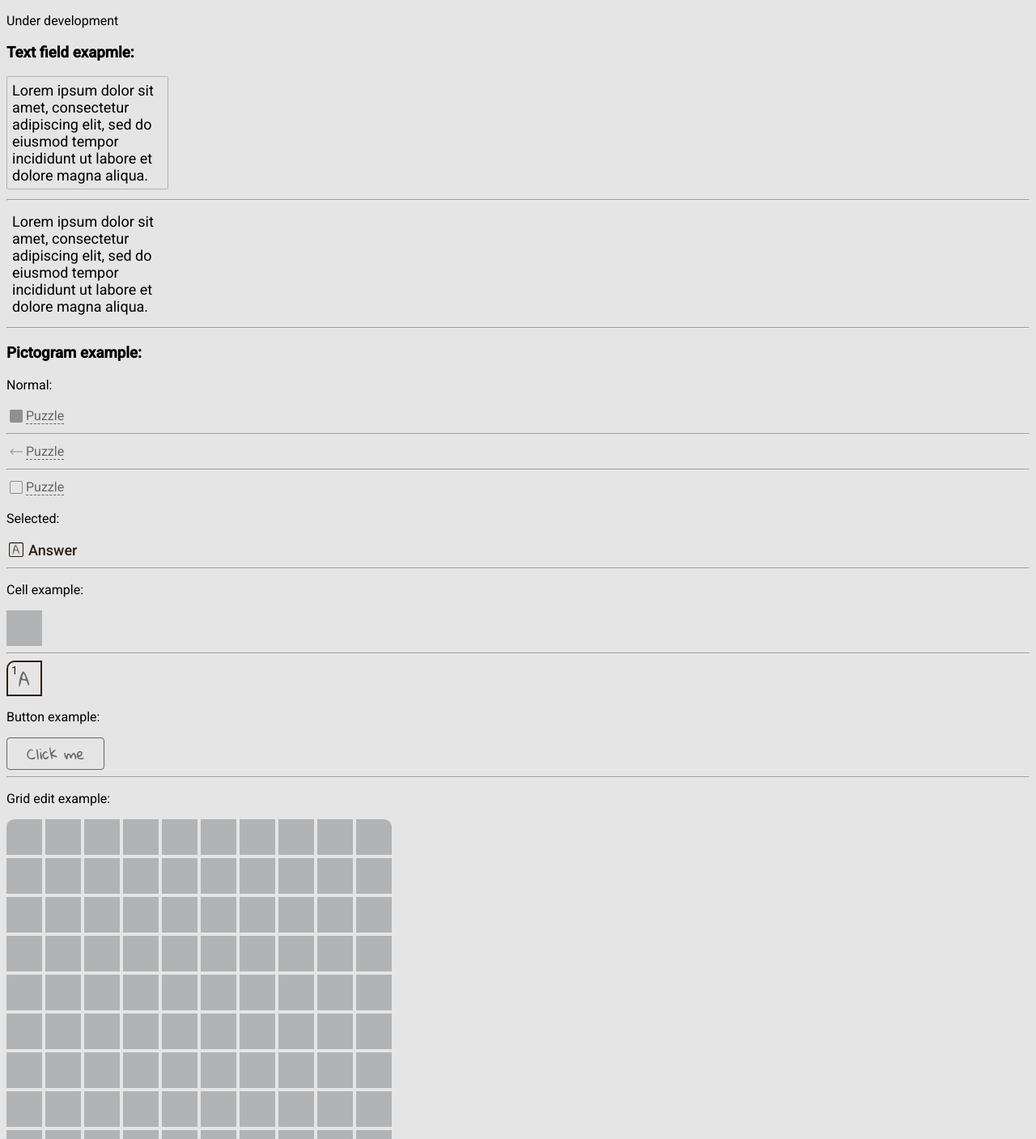
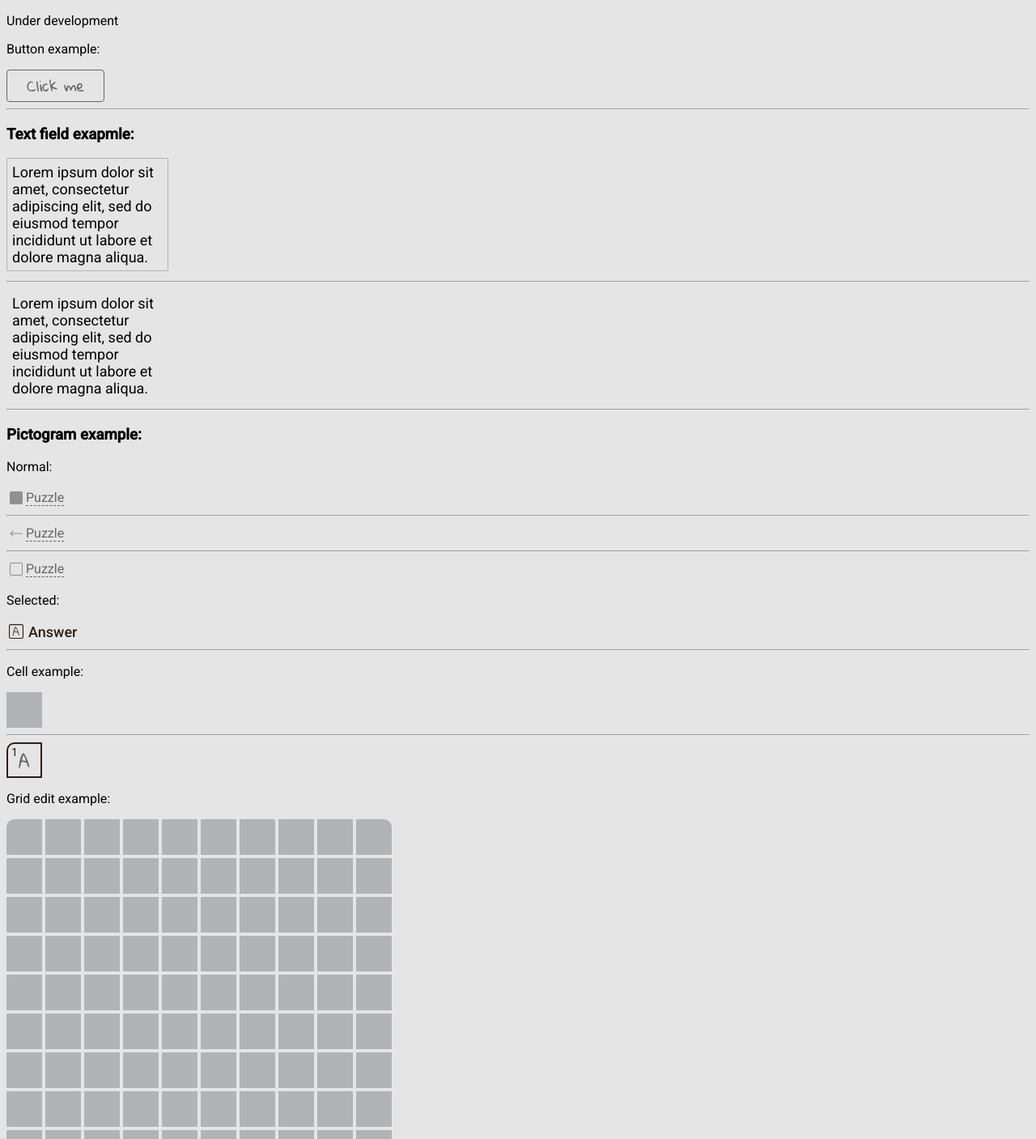
Before and after one commit to ua-dev-front/crossword-master, a React (Create React App) app in the folder frontend/: page / in a window 1280 px wide. Shown: the top 1407 px of the page at 81% size. Built offline with nearby package versions, Linux system fonts and the light colour scheme.

Commit message:
Move button to the top of examples

```diff
--- a/frontend/src/App.tsx
+++ b/frontend/src/App.tsx
@@ -109,6 +109,9 @@ function App() {
   return (
     <>
       <p>Under development</p>
+      <p>Button example:</p>
+      <Button label='Click me' onClick={() => console.log('clicked')} />
+      <hr />
       <h3>Text field exapmle:</h3>
       <div style={{ width: '200px' }}>
         <TextField
@@ -170,9 +173,6 @@ function App() {
         }}
         roundedCorners={[Corner.TopLeft]}
       />
-      <p>Button example:</p>
-      <Button label='Click me' onClick={() => console.log('clicked')} />
-      <hr />
       <p>Grid edit example:</p>
       <Grid
         mode={Mode.Draw}
```
